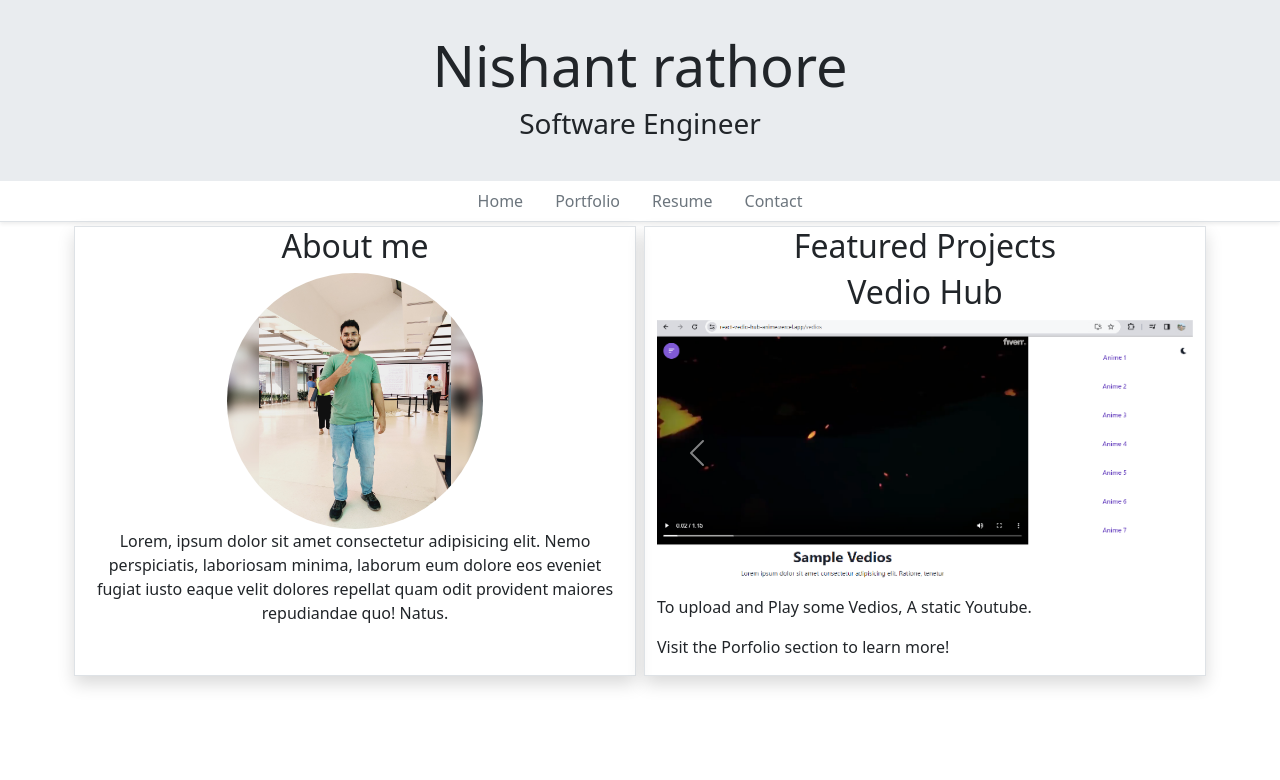
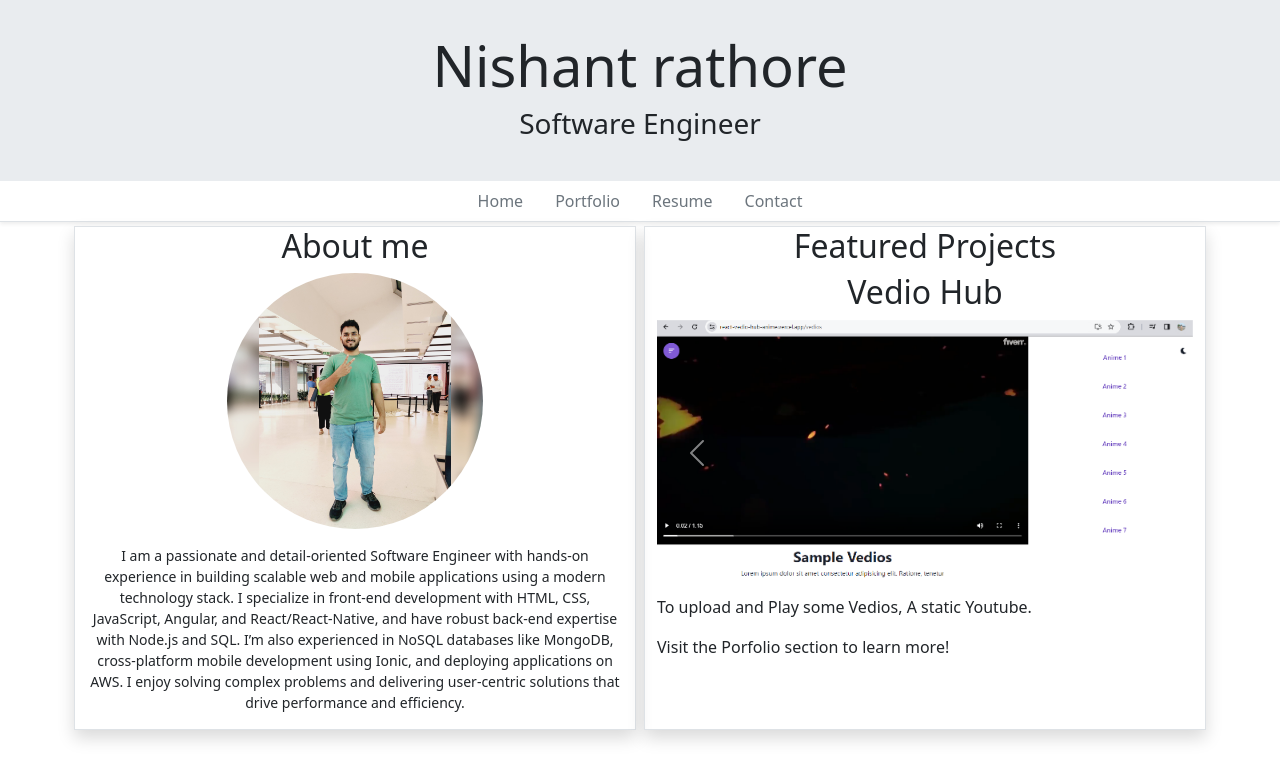
Before and after one commit to Nishant8826/portfolio, an Angular app: page / in a window 1280 px wide. Shown: the top 780 px of the page. Built offline with nearby package versions, Linux system fonts and the light colour scheme.

Commit message:
about me

```diff
--- a/src/app/component/home/home.component.html
+++ b/src/app/component/home/home.component.html
@@ -5,9 +5,13 @@
             <div class="text-center">
                 <h2>About me</h2>
                 <img src="../../../assets/my-pic.jpg" alt="" height="256px" class="rounded-circle">
-                <p>Lorem, ipsum dolor sit amet consectetur adipisicing elit. Nemo perspiciatis, laboriosam minima,
-                    laborum eum dolore eos eveniet fugiat iusto eaque velit dolores repellat quam odit provident maiores
-                    repudiandae quo! Natus.</p>
+                <p style="margin: 1rem 0;font-size: 14px;">I am a passionate and detail-oriented Software Engineer with
+                    hands-on experience in building scalable
+                    web and mobile applications using a modern technology stack. I specialize in front-end development
+                    with HTML, CSS, JavaScript, Angular, and React/React-Native, and have robust back-end expertise with
+                    Node.js and SQL. I’m also experienced in NoSQL databases like MongoDB, cross-platform mobile
+                    development using Ionic, and deploying applications on AWS. I enjoy solving complex problems and
+                    delivering user-centric solutions that drive performance and efficiency.</p>
             </div>
         </div>
         <!--Featured Project-->
```
Also changed, not shown: 1 other file (tests, documents, lock files or other folders).
